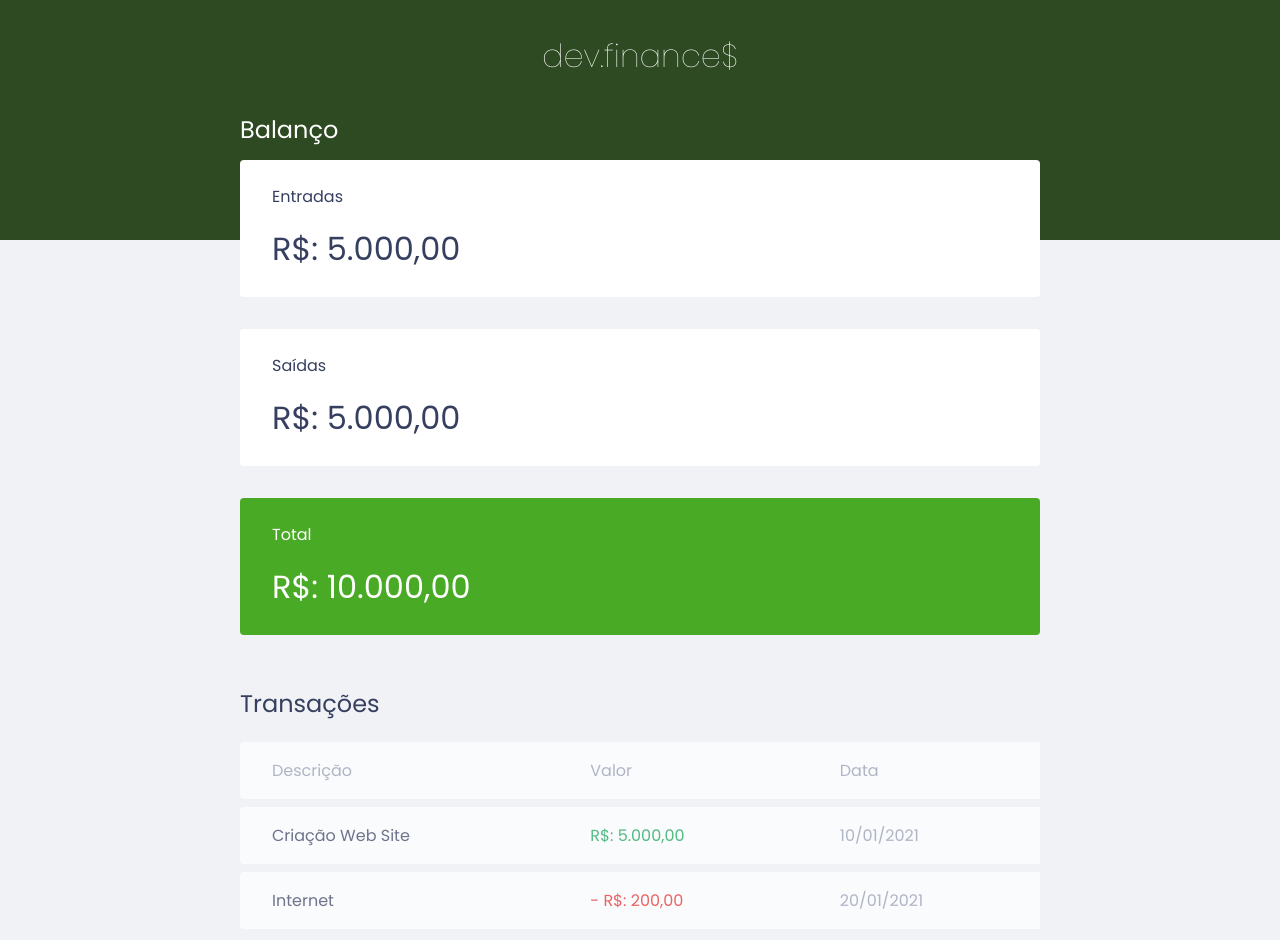
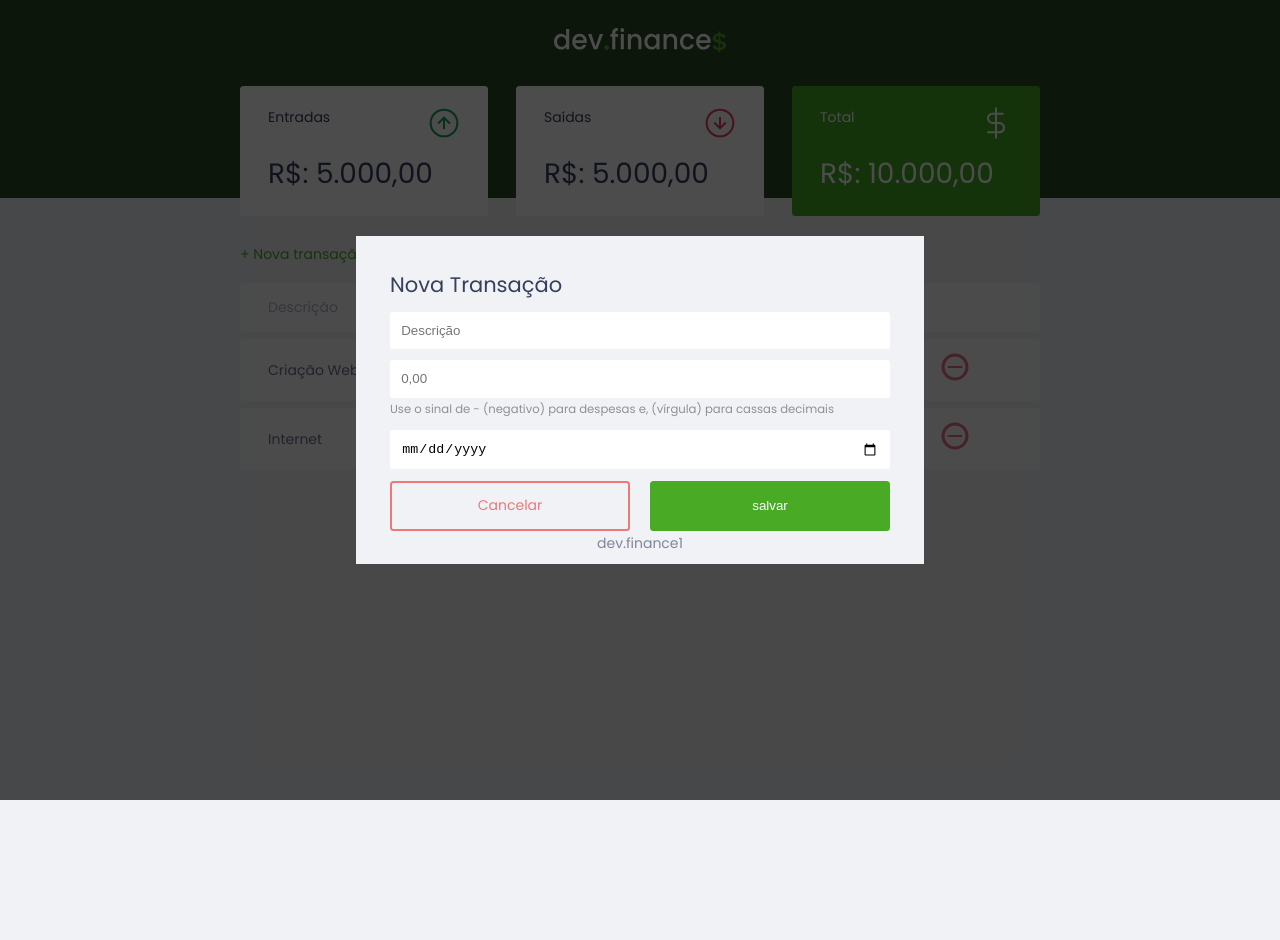
Before and after one commit to eddyzera/Dev.finances, a plain HTML site: page index.html in a window 1280 px wide. Shown: the top 940 px of the page. After the commit the page ends 800 px from the top, so only its background shows below. Drawn offline with Linux system fonts and the light colour scheme.

Commit message:
[aula 02] criação do modal - evento de abrir/fechar

```diff
--- a/index.html
+++ b/index.html
@@ -11,32 +11,43 @@
 </head>
 <body>
     <header>
-        <h1 id="logo">dev.finance$</h1>
+        <img src="./assets/logo.svg" alt="logo dev finance">
     </header>
     <main class="container">
         <section id="balance">
-            <h2>Balanço</h2>
+            <h2 class="sr-only">Balanço</h2>
             <div class="card">
-                <h3>Entradas</h3>
+                <h3>
+                    <span>Entradas</span>
+                    <img src="./assets/income.svg" alt="imagem de entradas">
+                </h3>
                 <p>R$: 5.000,00</p>
             </div>
             <div class="card">
-                <h3>Saídas</h3>
+                <h3>
+                    <span>Saídas</span>
+                    <img src="./assets/expense.svg" alt="imagem de saída">
+                </h3>
                 <p>R$: 5.000,00</p>
             </div>
             <div class="card total">
-                <h3>Total</h3>
+                <h3>
+                    <span>Total</span>
+                    <img src="./assets/total.svg" alt="imagem de total">
+                </h3>
                 <p>R$: 10.000,00</p>
             </div>
         </section>
         <section id="transaction">
-            <h2>Transações</h2>
+            <h2 class="sr-only">Transações</h2>
+            <a href="#" class="button new">+ Nova transação</a>
             <table id="data-table">
                 <thead>
                     <tr>
                         <th>Descrição</th>
                         <th>Valor</th>
                         <th>Data</th>
+                        <th></th>
                     </tr>
                 </thead>
                 <tbody>
@@ -44,18 +55,67 @@
                         <td class="description">Criação Web Site</td>
                         <td class="income">R$: 5.000,00</td>
                         <td class="date">10/01/2021</td>
+                        <td>
+                            <img src="./assets/minus.svg" alt="remover transação">
+                        </td>
                     </tr>
                     <tr>
                         <td class="description">Internet</td>
                         <td class="expense">- R$: 200,00</td>
                         <td class="date">20/01/2021</td>
+                        <td>
+                            <img src="./assets/minus.svg" alt="remover transação">
+                        </td>
                     </tr>
                 </tbody>
             </table>
         </section>
     </main>
+    <div class="modal-overlay active">
+        <div class="modal">
+            <div id="form">
+                <h2>Nova Transação</h2>
+                <form action="">
+                    <div class="input-group">
+                        <label class="sr-only" for="description">Descrição</label>
+                        <input
+                            type="text"
+                            id="description"
+                            name="description"
+                            placeholder="Descrição"
+                        >
+                    </div>
+                    <div class="input-group">
+                        <label class="sr-only" for="amount">Valor </label>
+                        <input
+                            type="number"
+                            id="amount"
+                            name="amount"
+                            step="0.01"
+                            placeholder="0,00"
+                        >
+                        <small>Use o sinal de - (negativo) para despesas e, (vírgula) para cassas decimais</small>
+                    </div>
+
+                    <div class="input-group">
+                        <label class="sr-only" for="date">Data</label>
+                        <input
+                            type="date"
+                            id="date"
+                            name="date"
+                        >
+                    </div>
+                    <div class="input-group actions">
+                        <a href="" class="button cancel">Cancelar</a>
+                        <button>salvar</button>
+                    </div>
+                </form>
+            </div>
+        </div>
+    </div>
     <footer>
         <p>dev.finance1</p>
     </footer>
+    <script src="./script.js"></script>
 </body>
 </html>
--- /dev/null
+++ b/script.js
@@ -0,0 +1,15 @@
+function cancelForm() {
+    document.querySelector('.cancel').addEventListener('click', (event) => {
+        event.preventDefault()
+        document.querySelector('.modal-overlay').classList.remove('active')
+    })
+}
+
+function displayForm() {
+    document.querySelector('.new').addEventListener('click', (event) => {
+        event.preventDefault()
+        document.querySelector('.modal-overlay').classList.add('active')
+    })
+}
+displayForm()
+cancelForm()
--- a/style.css
+++ b/style.css
@@ -1,13 +1,19 @@
 /* === Global === */
 :root {
     --color-dark: #363f5f;
-    --bg-total: #49AA26;
+    --green: #49AA26;
+    --light-green: #3dd705;
+    --red: #e92929
 }
 
 * {
     margin: 0;
     padding: 0;
     box-sizing: border-box;
+}
+
+html {
+    font-size: 93.75%;
 }
 
 body {
@@ -20,12 +26,70 @@ body {
     margin: auto;
 }
 
+.sr-only {
+    position: absolute;
+    width: 1px;
+    height: 1px;
+    border: 1px solid black;
+    padding: 0;
+    margin: -1px;
+    overflow: hidden;
+    clip: rect(0, 0, 0, 0);
+    white-space: nowrap;
+    border-width: 0;
+}
+
 /* === Title === */
 h2 {
     margin-top: 3.2rem;
     margin-bottom: 0.8rem;
     color: var(--color-dark);
     font-weight: normal;
+}
+
+/* === Links and Button === */
+a {
+    color: var(--green);
+    text-decoration: none;
+}
+
+a:hover {
+    color: var(--light-green);
+}
+
+.button.new {
+    display: inline-block;
+    margin-bottom: 0.8rem;
+}
+
+button {
+    width: 100%;
+    height: 50px;
+    border: none;
+    color: #FFF;
+    background: var(--green);
+    padding: 0;
+    border-radius: 0.25rem;
+    cursor: pointer;
+}
+
+button:hover {
+    background: var(--light-green);
+}
+
+.button.cancel {
+    color: var(--red);
+    border: 2px solid var(--red);
+    border-radius: 0.25rem;
+    height: 50px;
+    display: flex;
+    align-items: center;
+    justify-content: center;
+    opacity: 0.6;
+}
+
+.button.cancel:hover {
+    opacity: 1;
 }
 
 /* === Header === */
@@ -63,6 +127,9 @@ header h1#logo {
 .card h3 {
     font-weight: normal;
     font-size: 1rem;
+    display: flex;
+    align-self: center;
+    justify-content: space-between;
 }
 
 .card p {
@@ -72,11 +139,16 @@ header h1#logo {
 }
 
 .card.total {
-    background: var(--bg-total);
+    background: var(--green);
     color: #FFF;
 }
 
 /* === Transaction === */
+#transaction {
+    display: block;
+    width: 100%;
+    overflow-x: auto;
+}
 #data-table {
     width: 100%;
     border-spacing: 0 0.5rem;
@@ -86,6 +158,11 @@ header h1#logo {
 table thead tr th:first-child,
 table tbody tr td:first-child {
     border-radius: 0.25rem 0 0 0.25rem;
+}
+
+table thead tr th:last-child,
+table tbody tr td:last-child {
+    border-radius: 0 0.25rem 0.25rem 0;
 }
 
 table tr {
@@ -118,7 +195,7 @@ td.income {
 }
 
 td.expense {
-    color: #e92929;
+    color: var(--red);
 }
 
 /* === Footer === */
@@ -128,3 +205,75 @@ footer {
     color: var(--color-dark);
     opacity: 0.6;
 }
+
+/* === Modal === */
+.modal-overlay {
+    width: 100%;
+    height: 100%;
+    background-color: rgba(0, 0, 0, 0.7);
+    position: fixed;
+    top: 0;
+    display: flex;
+    align-items: center;
+    justify-content: center;
+    opacity: 0;
+    visibility: hidden;
+}
+
+.modal-overlay.active {
+    opacity: 1;
+    visibility: visible;
+}
+
+.modal {
+    background: #F0F2f5;
+    padding: 2.4rem;
+}
+
+/* === Form === */
+#form {
+    max-width: 500px;
+}
+
+#form h2 {
+    margin-top: 0;
+}
+
+input {
+    border: none;
+    border-radius: 0.2rem;
+    padding: 0.8rem;
+    width: 100%;
+}
+
+.input-group {
+    margin-top: 0.8rem;
+}
+
+.input-group small {
+    opacity: 0.4;
+}
+
+.input-group.actions {
+    display: flex;
+    justify-content: space-between;
+    align-items: center;
+}
+
+.input-group.actions .button,
+.input-group.actions button {
+    width: 48%;
+}
+
+/* === Responsive === */
+@media (min-width: 800px) {
+    html {
+        font-size: 87.5%;
+    }
+
+    #balance {
+        display: grid;
+        grid-template-columns: repeat(3, 1fr);
+        gap: 2rem;
+    }
+}
```
Also changed, not shown: assets/expense.svg (added), assets/income.svg (added), assets/logo.svg (added), assets/minus.svg (added), assets/plus.svg (added), assets/total.svg (added), 1 other file.
